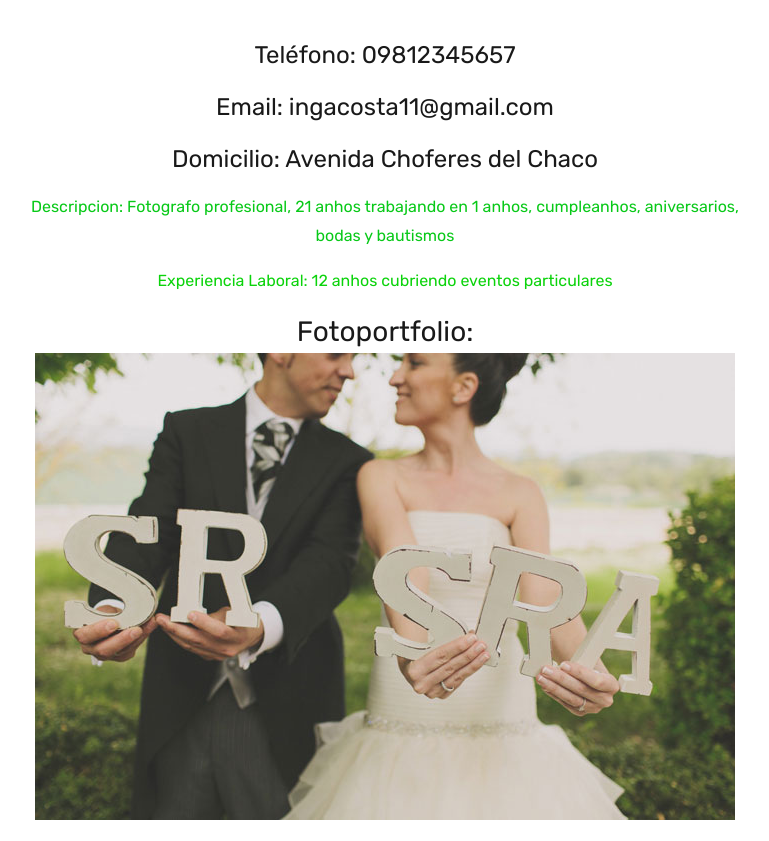
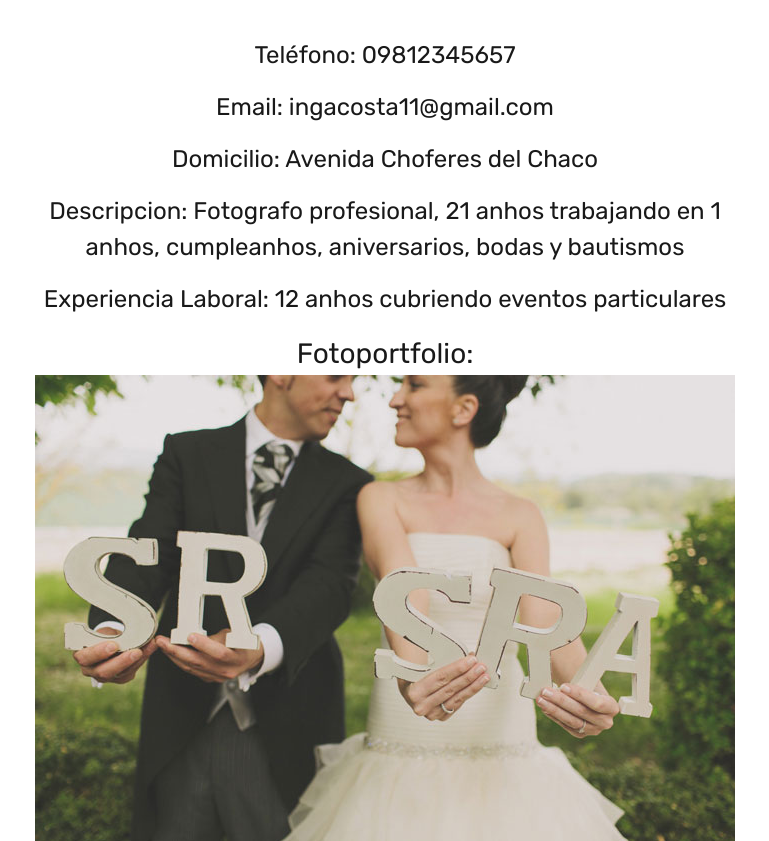
Before and after one commit to ernestinaplate/hackathon, a Django app: template pagweb/templates/detalles.html in a window 1280 px wide. Shown: the part 575-1416 px from the top of the page, without its empty margins (65-834 px from the left). Run offline with Django 3.2, Linux system fonts and the light colour scheme; the template is opened without the code that fills it: values that come from a table or form of the project are taken from there, others are empty; data comes from the database, SQL or seed files in the repository; some libraries are stand-ins or nearby versions; some web fonts are replaced.

Commit message:
detalles a detalles

```diff
--- a/pagweb/templates/detalles.html
+++ b/pagweb/templates/detalles.html
@@ -63,8 +63,8 @@
             <h4 class="mb-3">Teléfono: {{ individual.0.telefono }} </h4>
             <h4 class="mb-3">Email: {{ individual.0.email }}</h4>
             <h4 class="mb-3">Domicilio: {{ individual.0.domicilio }}</h4>
-            <p style="color:rgb(8, 201, 24)";>Descripcion: {{ individual.0.descripcion }}</p>
-            <p style="color:rgb(11, 211, 11)";>Experiencia Laboral: {{ individual.0.exp_previa }}</p>
+            <h4 class="mb-3">Descripcion: {{ individual.0.descripcion }}</h4>
+            <h4 class="mb-3">Experiencia Laboral: {{ individual.0.exp_previa }}</h4>
             <div style="text-align:left"></div>
             <h3>Fotoportfolio: <br>
                <img src="/media/{{ individual.0.fotoportfolio }}"> </h3>
```
